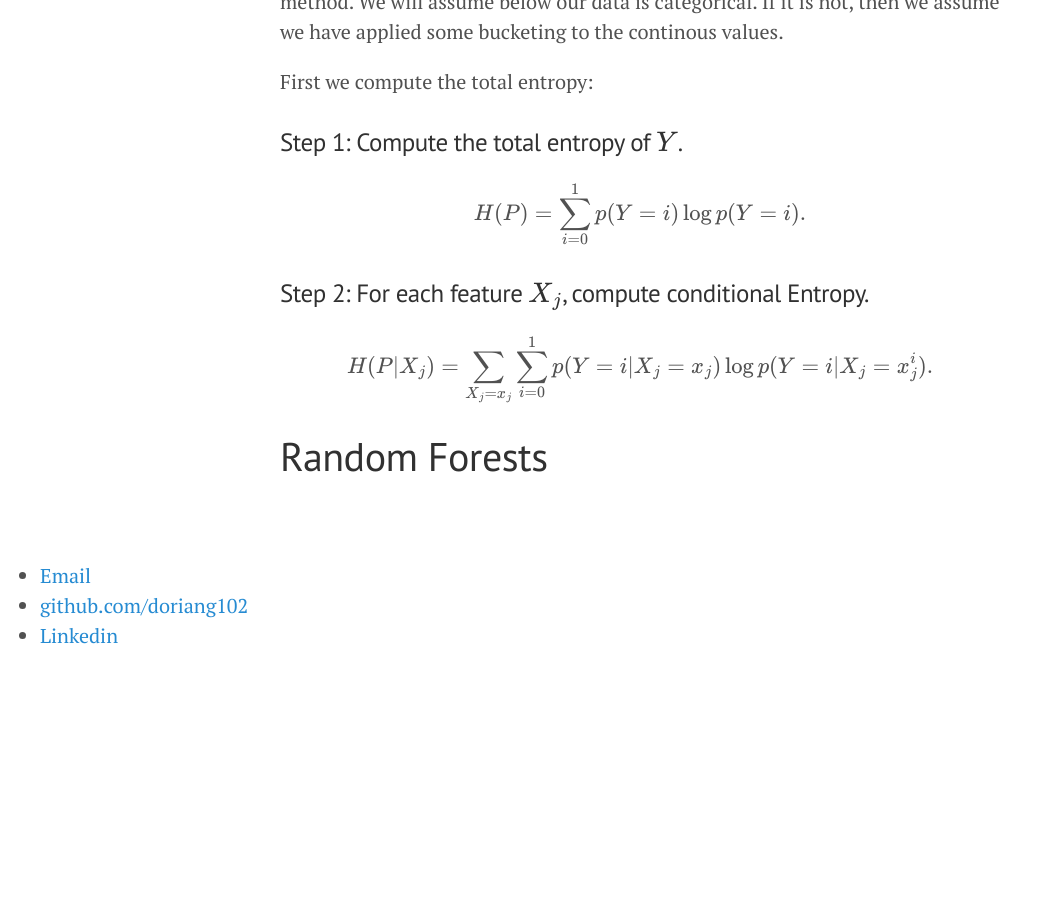
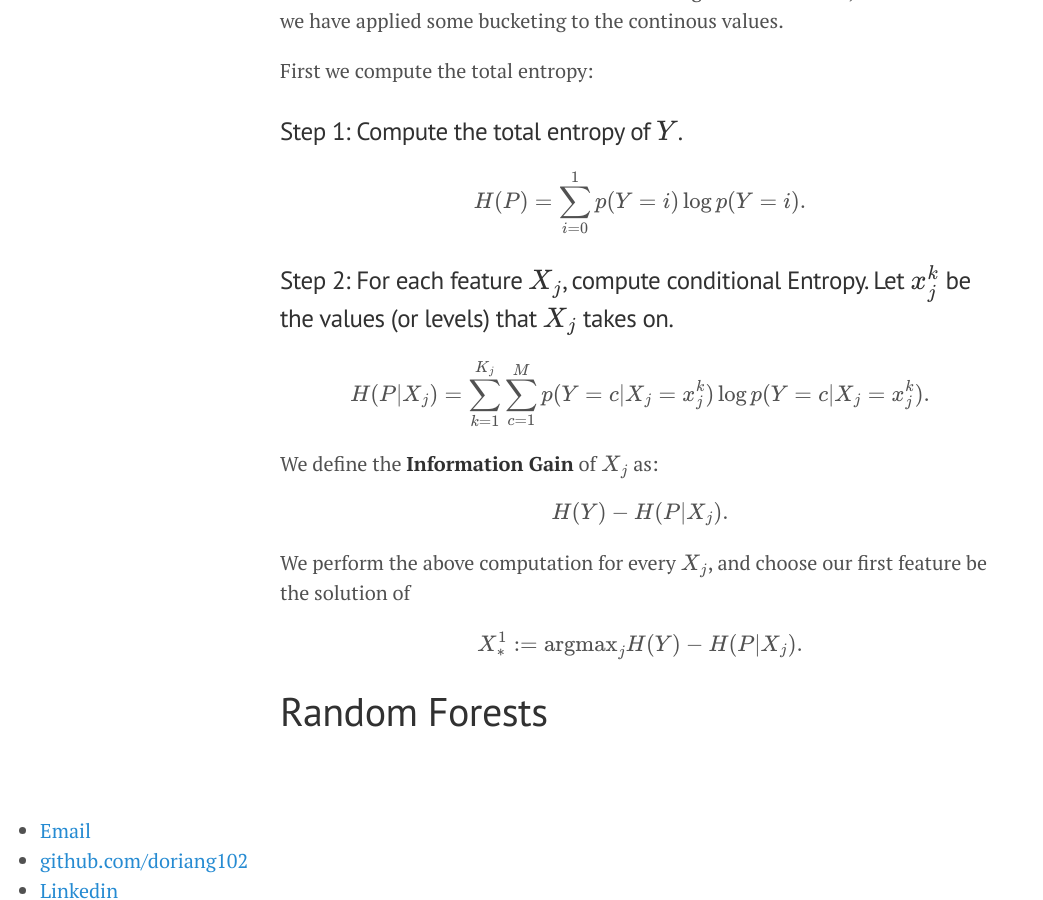
Before and after one commit to doriang102/doriang102.github.io, a Jekyll site: the page built from _posts/2017-10-15-Introduction-To-Ensemble-Methods.md, in a window 1280 px wide and 900 px high, scrolled down 1586 px. Shown: the whole window, without its empty margins (0-1043 px from the left). Built offline with Jekyll 4.4.1, drawn with Linux system fonts in a browser that asks for light colours; our own code applies the rules of GitHub Pages for plain Markdown files; formulas are drawn with MathJax 3; before the commit the page ends 2257 px from its top, so only the background shows below that.

Commit message:
Update 2017-10-15-Introduction-To-Ensemble-Methods.md

```diff
--- a/_posts/2017-10-15-Introduction-To-Ensemble-Methods.md
+++ b/_posts/2017-10-15-Introduction-To-Ensemble-Methods.md
@@ -39,9 +39,17 @@ First we compute the total entropy:
 $$ H(P) = \sum_{i=0}^1 p(Y=i) \log p(Y=i).$$
 
 
-### Step 2: For each feature $$X_j$$, compute conditional Entropy.
+### Step 2: For each feature $$X_j$$, compute conditional Entropy. Let $$x_j^k$$ be the values (or levels) that $$X_j$$ takes on.
 
-$$ H(P | X_j) = \sum_{X_j=x_j} \sum_{i=0}^1 p(Y=i | X_j=x_j) \log p(Y=i | X_j=x_j^i).$$
+$$ H(P | X_j) = \sum_{k=1}^{K_j} \sum_{c=1}^M p(Y=c | X_j=x_j^k) \log p(Y=c | X_j=x_j^k).$$
+
+We define the **Information Gain** of $$X_j$$ as:
+
+$$ H(Y) - H(P | X_j). $$
+
+We perform the above computation for every $$X_j$$, and choose our first feature be the solution of
+
+$$ X_*^1 := \textrm{argmax}_{j} H(Y) - H(P | X_j). $$
 
 
 # Random Forests
```
